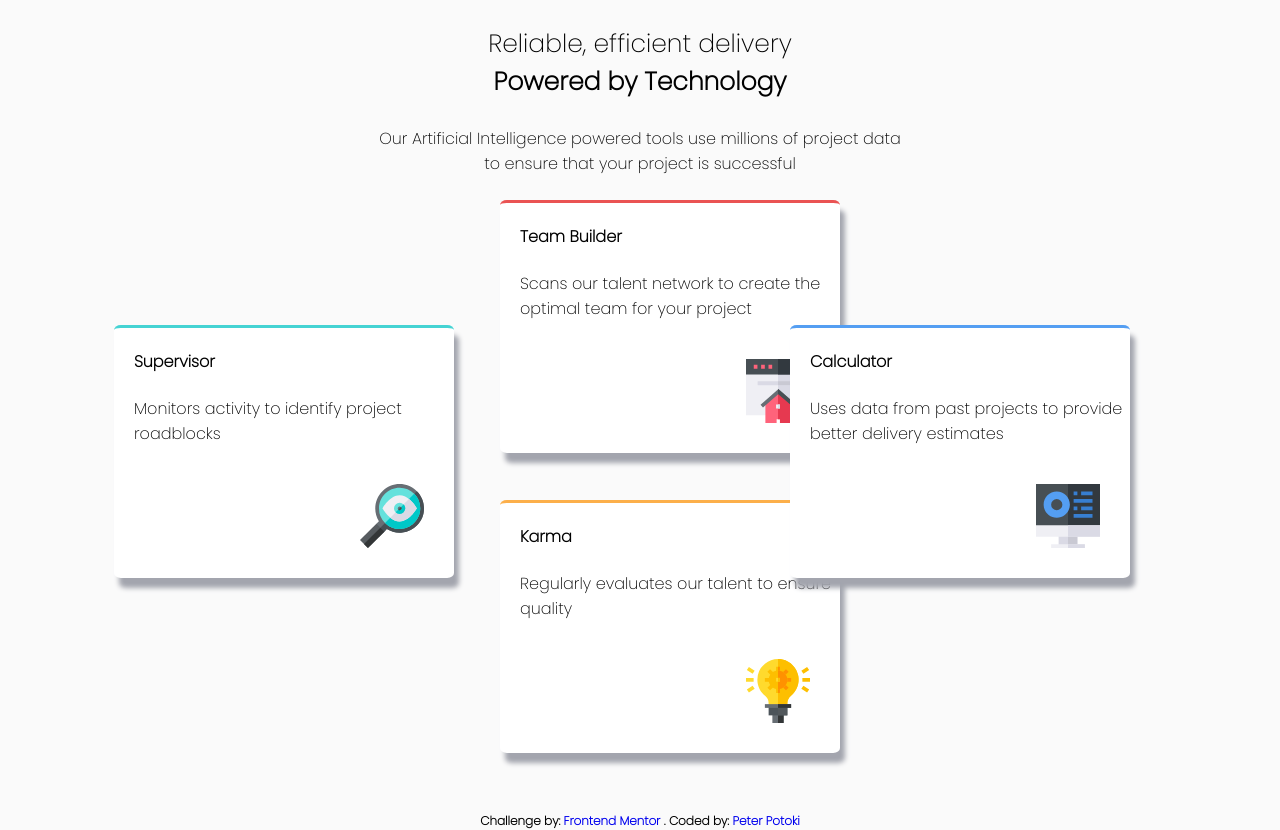
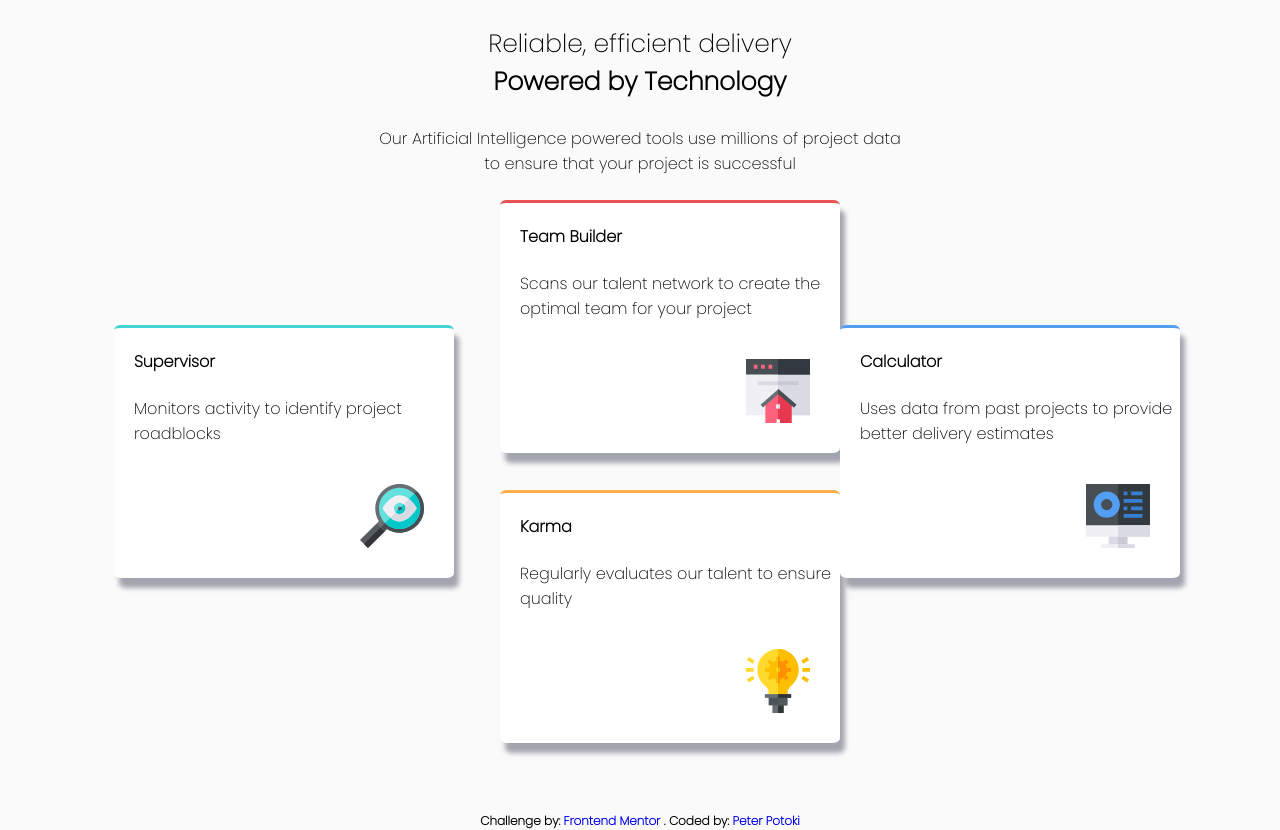
Before and after one commit to potopeter/Four-Card, a plain HTML site: page index.html in a window 1280 px wide. Drawn offline with Linux system fonts and the light colour scheme.

Commit message:
update css

```diff
--- a/css/styles.css
+++ b/css/styles.css
@@ -44,7 +44,7 @@ body{
     height: 250px;
     position: absolute;
     left: 500px;
-    top: 500px;
+    top: 490px;
     background-color: white;
     border-top: solid 3px hsl(34, 97%, 64%);
     border-radius: 2%;
@@ -58,7 +58,7 @@ body{
     width: 25%;
     height: 250px;
     position: absolute;
-    right: 150px;
+    right: 100px;
     top: 325px;
     background-color: white;
     border-top: solid 3px hsl(212, 86%, 64%);
```
